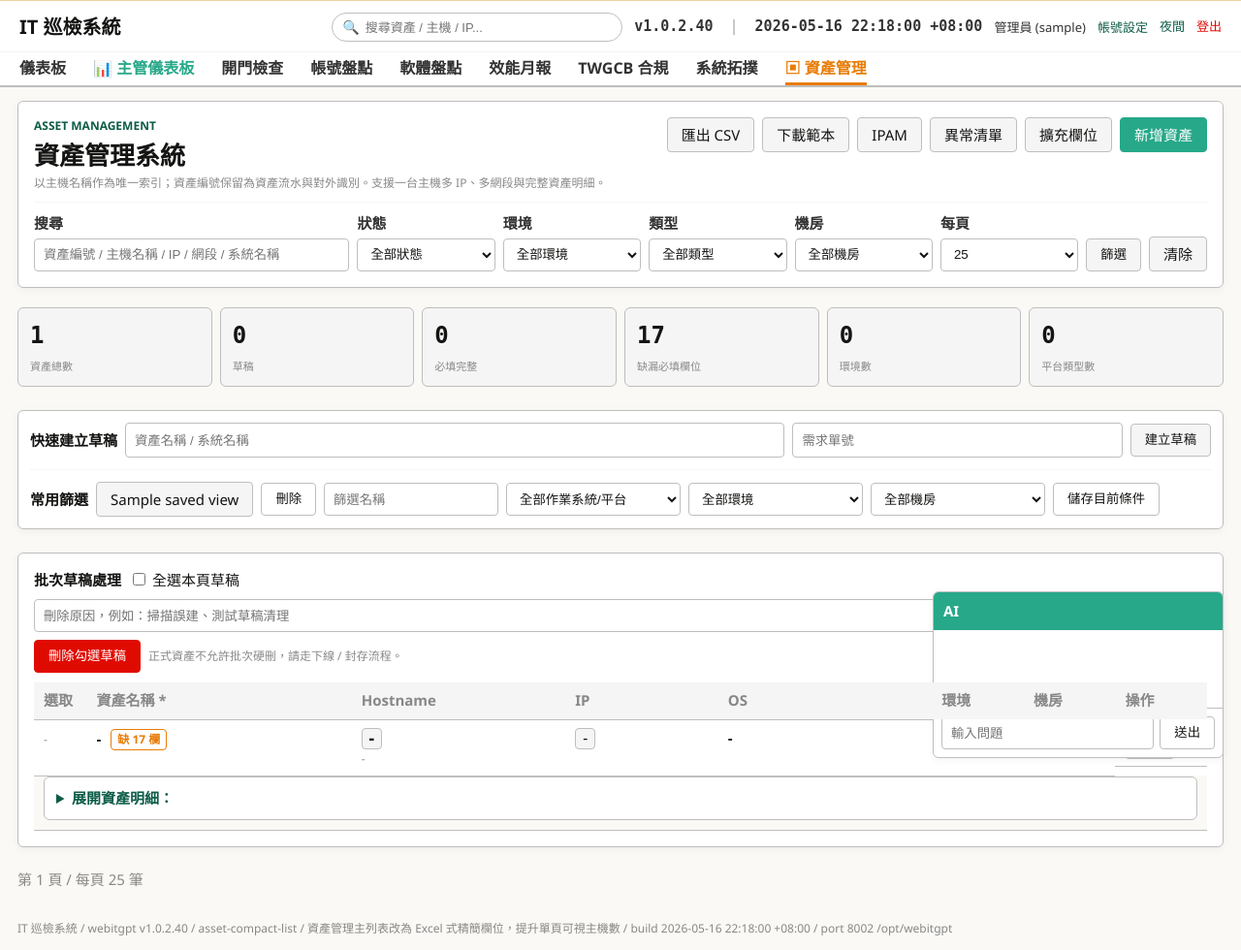
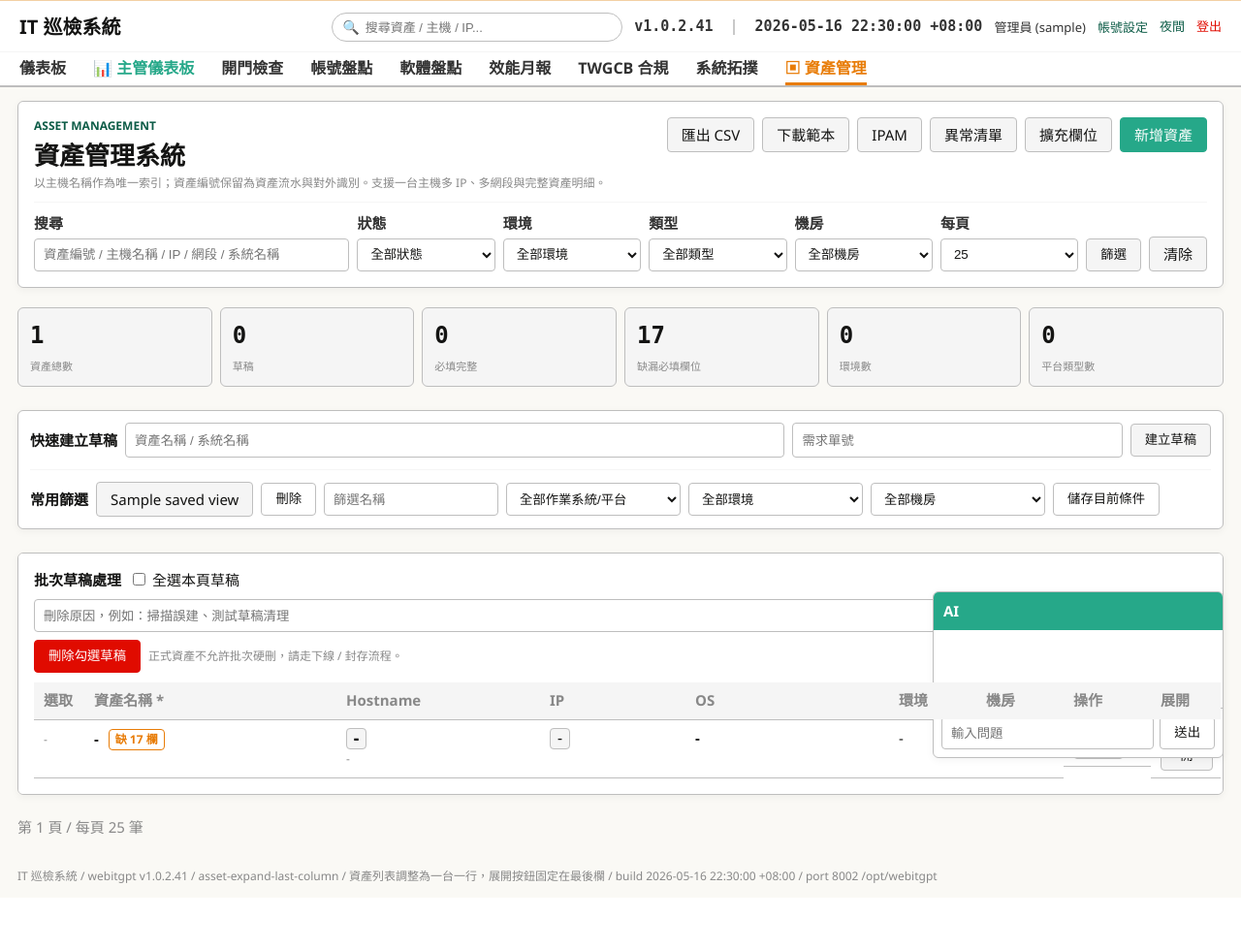
Before and after one commit to alienid4/webitgpt, a Flask app: page /hosts in a window 1280 px wide. Shown: the whole page at 97% size. After the commit the page ends 911 px from the top, so only its background shows below. Run offline with Flask 3, Linux system fonts and the light colour scheme; the visitor is signed in with stand-in values (Sample User, id 1); a database or web service that is not in the repository returns one stand-in record (values such as "Sample title"); data that the repository does not hold is empty; parts of the project's set-up code (start-up, migrations or seed data) failed here and were passed over.

Commit message:
style: move asset details to last column

```diff
--- a/scripts/functional_validation.py
+++ b/scripts/functional_validation.py
@@ -278,7 +278,7 @@ def main() -> int:
     check(report, "api_v1_hosts_before", status == 200 and before_total >= 3, {"total": before_total})
 
     status, home_page, _ = request(opener, "GET", f"{base}/hosts")
-    check(report, "ui_version_visible", status == 200 and "webitgpt v1.0.2.40" in home_page and "asset-compact-list" in home_page and "IT 巡檢系統" in home_page, {"status": status})
+    check(report, "ui_version_visible", status == 200 and "webitgpt v1.0.2.41" in home_page and "asset-expand-last-column" in home_page and "IT 巡檢系統" in home_page, {"status": status})
     check(report, "ui_asset_nav_active", status == 200 and 'class="nav-warn active"' in home_page and "▣ 資產管理" in home_page, {"status": status})
     status, quality_page, _ = request(opener, "GET", f"{base}/hosts/quality")
     check(report, "asset_quality_page_loads", status == 200 and "資產異常清單" in quality_page and "納管資產" in quality_page, {"status": status})
--- a/webapp/static/css/cathay.css
+++ b/webapp/static/css/cathay.css
@@ -720,6 +720,7 @@ a.metric:hover {
 .asset-table-compact .asset-col-env { width: 90px; }
 .asset-table-compact .asset-col-dc { width: 90px; }
 .asset-table-compact .asset-col-actions { width: 90px; }
+.asset-table-compact .asset-col-expand { width: 72px; }
 .asset-name-cell strong {
   display: inline-block;
   max-width: 190px;
@@ -779,6 +780,23 @@ a.metric:hover {
   display: flex;
   width: 132px;
   margin: 5px 8px 0 auto;
+}
+.asset-detail-row[hidden] {
+  display: none;
+}
+.asset-detail-panel {
+  padding: 12px;
+  border: 1px solid var(--c4);
+  border-radius: var(--radius-sm);
+  background: #fff;
+}
+.asset-detail-panel h3 {
+  margin: 0 0 10px;
+  font-size: 16px;
+}
+.asset-detail-toggle {
+  min-width: 54px;
+  justify-content: center;
 }
 .asset-bulk-actions {
   display: flex;
--- a/webapp/static/js/hosts.js
+++ b/webapp/static/js/hosts.js
@@ -4,6 +4,16 @@ document.addEventListener("click", async (event) => {
     document.querySelectorAll("[data-draft-checkbox]").forEach((checkbox) => {
       checkbox.checked = selectDrafts.checked;
     });
+    return;
+  }
+
+  const detailToggle = event.target.closest("[data-asset-detail-toggle]");
+  if (detailToggle) {
+    const detailRow = document.getElementById(detailToggle.dataset.assetDetailToggle);
+    if (!detailRow) return;
+    const nextHidden = !detailRow.hidden;
+    detailRow.hidden = nextHidden;
+    detailToggle.textContent = nextHidden ? "展開" : "收合";
     return;
   }
 
--- a/webapp/templates/hosts.html
+++ b/webapp/templates/hosts.html
@@ -155,6 +155,7 @@
           <th class="asset-col-env">環境</th>
           <th class="asset-col-dc">機房</th>
           <th class="asset-col-actions">操作</th>
+          <th class="asset-col-expand">展開</th>
         </tr>
       </thead>
       <tbody>
@@ -213,11 +214,14 @@
             <span class="text-muted-sm">-</span>
             {% endif %}
           </td>
+          <td>
+            <button class="btn-sm btn-secondary asset-detail-toggle" type="button" data-asset-detail-toggle="asset-detail-{{ loop.index }}">展開</button>
+          </td>
         </tr>
-        <tr class="asset-detail-row">
-          <td colspan="{% if current_user.role in ["admin", "super", "superadmin"] %}8{% else %}7{% endif %}">
-            <details>
-              <summary>展開資產明細：{{ host.hostname or host.asset_seq }}</summary>
+        <tr class="asset-detail-row" id="asset-detail-{{ loop.index }}" hidden>
+          <td colspan="{% if current_user.role in ["admin", "super", "superadmin"] %}9{% else %}8{% endif %}">
+            <div class="asset-detail-panel">
+              <h3>資產明細：{{ host.hostname or host.asset_seq }}</h3>
               <div class="asset-detail-grid">
                 {% for field in asset_fields %}
                 <div class="asset-detail-item {% if field in required_fields %}required{% endif %}">
@@ -234,11 +238,11 @@
                 <div><span>最後自檢</span><strong>{{ host.last_self_check_at or "-" }}</strong></div>
                 <div><span>更新時間</span><strong>{{ host.updated_at or "-" }}</strong></div>
               </div>
-            </details>
+            </div>
           </td>
         </tr>
         {% else %}
-        <tr><td colspan="{% if current_user.role in ["admin", "super", "superadmin"] %}8{% else %}7{% endif %}" class="no-data">尚無資產資料，請先從 CMDB 匯入或新增資產。</td></tr>
+        <tr><td colspan="{% if current_user.role in ["admin", "super", "superadmin"] %}9{% else %}8{% endif %}" class="no-data">尚無資產資料，請先從 CMDB 匯入或新增資產。</td></tr>
         {% endfor %}
       </tbody>
     </table>
```
Also changed, not shown: tests/test_ui_contracts.py (+2 -0 lines), webapp/config.py (+4 -4 lines), 1 other file.
